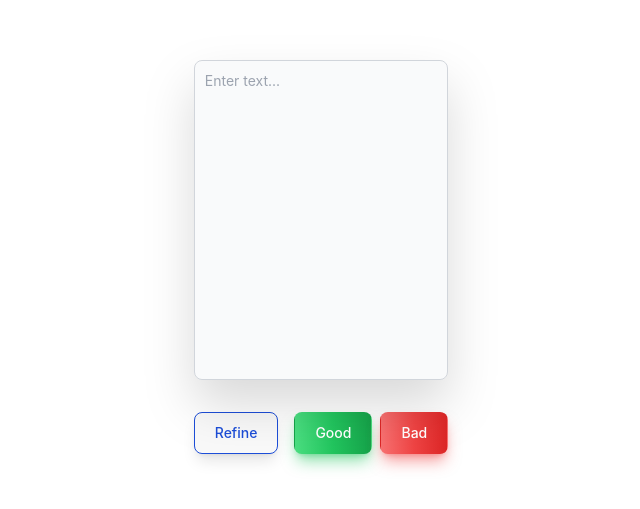
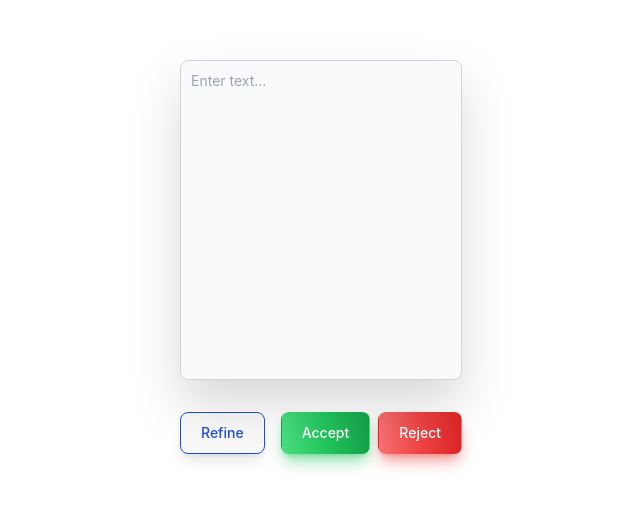
Before and after one commit to Artists-for-Humanity/OdistAI, a React (Vite) app in the folder client/: page / in a window 1280 px wide. Shown: the part 139-648 px from the top of the page, without its empty margins (319-959 px from the left). Built offline with nearby package versions, Linux system fonts and the light colour scheme.

Commit message:
abstract textarea into its own component

```diff
--- a/client/src/App.tsx
+++ b/client/src/App.tsx
@@ -1,16 +1,18 @@
 import { useState } from "react";
 import "./App.css";
+import TextInput from "./Components/TextInputBox";
 
 function App() {
   const [count, setCount] = useState(0);
 
   return (
     <div>
-      <textarea
+      {/* <textarea
         id="message"
         className="resize-none block w-96 h-80 mb-8 p-2.5 w-full text-sm text-gray-900 drop-shadow-2xl bg-gray-50 rounded-lg border border-gray-300 focus:ring-blue-500 focus:border-blue-500 dark:bg-gray-700 dark:border-gray-600 dark:placeholder-gray-400 dark:text-white dark:focus:ring-blue-500 dark:focus:border-blue-500"
         placeholder="Enter text..."
-      ></textarea>
+      ></textarea> */}
+      <TextInput></TextInput>
       <div className="items-center justify-center hidden col-span-1 space-x-2 sm:flex">
         <button
           type="button"
@@ -23,14 +25,14 @@
           type="button"
           className="text-white bg-gradient-to-r from-green-400 via-green-500 to-green-600 hover:bg-gradient-to-br focus:ring-4 focus:outline-none focus:ring-green-300 dark:focus:ring-green-800 shadow-lg shadow-green-500/50 dark:shadow-lg dark:shadow-green-800/80 font-medium rounded-lg text-sm px-5 py-2.5 text-center mr-2 mb-2"
         >
-          Good
+          Accept
         </button>
 
         <button
           type="button"
           className="text-white bg-gradient-to-r from-red-400 via-red-500 to-red-600 hover:bg-gradient-to-br focus:ring-4 focus:outline-none focus:ring-red-300 dark:focus:ring-red-800 shadow-lg shadow-red-500/50 dark:shadow-lg dark:shadow-red-800/80 font-medium rounded-lg text-sm px-5 py-2.5 text-center mr-2 mb-2"
         >
-          Bad
+          Reject
         </button>
       </div>
     </div>
--- /dev/null
+++ b/client/src/Components/TextInputBox.tsx
@@ -0,0 +1,12 @@
+
+function TextInput() {
+
+    return (
+    <textarea
+        id="message"
+        className="resize-none block w-96 h-80 mb-8 p-2.5 w-full text-sm text-gray-900 drop-shadow-2xl bg-gray-50 rounded-lg border border-gray-300 focus:ring-blue-500 focus:border-blue-500 dark:bg-gray-700 dark:border-gray-600 dark:placeholder-gray-400 dark:text-white dark:focus:ring-blue-500 dark:focus:border-blue-500"
+        placeholder="Enter text..."></textarea>)
+
+}
+
+export default TextInput;
```
Also changed, not shown: 1 other file (tests, documents, lock files or other folders).
